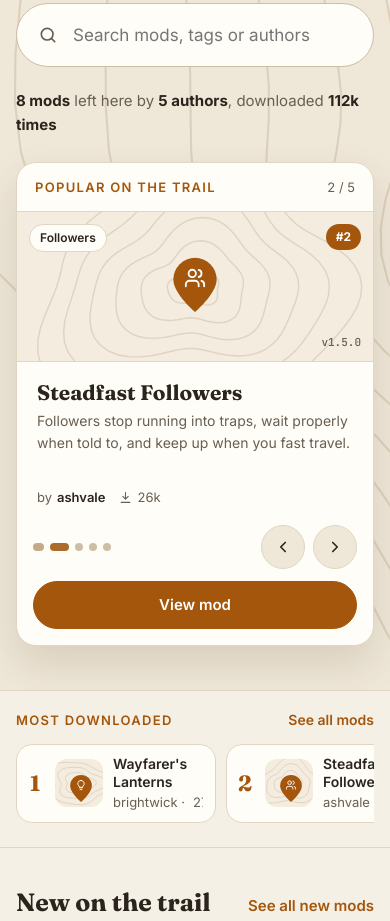
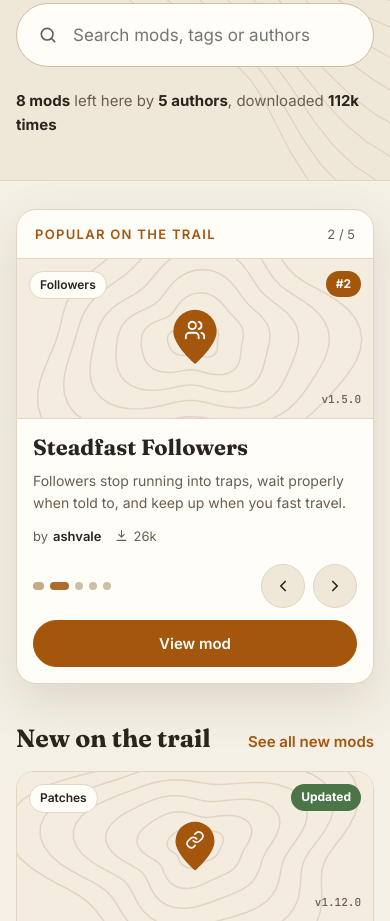
Before and after one commit to WaypointMods/waypointmods.github.io, a plain HTML site: page index.html in a window 390 px wide. Shown: the part 388-1309 px from the top of the page. Drawn offline with Linux system fonts and the light colour scheme.

Commit message:
Home: popular slider moves under the hero as a wide card; hero trail ends at a waypoint pin

```diff
--- a/assets/app.js
+++ b/assets/app.js
@@ -186,8 +186,10 @@
   const BACKDROPS = {
     hero: () => `<svg class="topo" viewBox="0 0 1440 640" preserveAspectRatio="xMidYMid slice" aria-hidden="true">
       ${contours(rings(1080, 300, 12, 46, 30, 0.6) + rings(240, 120, 6, 40, 34, 2.4), 1.3)}
-      <g class="trail"><path d="M420 690 C 520 600, 600 560, 700 540 S 820 470, 862 400" fill="none" stroke-width="3" stroke-dasharray="1 11" stroke-linecap="round" style="stroke: var(--accent)"/>
-      <circle cx="700" cy="540" r="7" style="fill: var(--moss)"/></g></svg>`,
+      <g class="trail"><path d="M560 690 C 660 610, 720 560, 830 520 S 1010 420, 1080 336" fill="none" stroke-width="3" stroke-dasharray="1 11" stroke-linecap="round" style="stroke: var(--accent)"/>
+      <circle cx="830" cy="520" r="7" style="fill: var(--moss)"/>
+      <ellipse cx="1080" cy="338" rx="30" ry="9" fill="none" stroke-width="1.5" style="stroke: var(--accent); opacity: .45"/>
+      <g transform="translate(1080 286)"><path d="M0 52C0 52-40 16-40-6a40 40 0 0 1 80 0C40 16 0 52 0 52z" style="fill: var(--accent)"/><circle cx="0" cy="-6" r="14" style="fill: var(--hero)"/></g></g></svg>`,
     share: () => `<svg class="topo" viewBox="0 0 1200 360" preserveAspectRatio="xMidYMid slice" aria-hidden="true">${contours(rings(1000, 300, 9, 40, 34, 1.3))}</svg>`
   };
   function backdrops() {
@@ -355,18 +357,7 @@
     document.querySelectorAll('[data-needs-mods]').forEach(s => { s.hidden = !mods.length; });
     $('#no-mods').hidden = !!mods.length;
     if (!mods.length) return;
-    const top = mods.slice().sort(SORTS.popular).slice(0, 5);
-    startSlider(top);
-    // "Most downloaded": the same top five as a quick ranked row under the hero.
-    $('#toprow').innerHTML = top.map((m, i) => {
-      const img = m.images && m.images[0];
-      return `<li><a class="top" href="mod.html?id=${encodeURIComponent(m.id)}">
-        <span class="top-n">${i + 1}</span>
-        <span class="top-thumb"><svg class="topo" viewBox="0 0 60 60" preserveAspectRatio="xMidYMid slice" aria-hidden="true">${contours(rings(30, 30, 4, 6, 7, seedOf(m.id)))}</svg>
-          ${pin(m.category)}${img ? `<img src="${esc(img)}" alt="" loading="lazy" referrerpolicy="no-referrer" onerror="this.remove()">` : ''}</span>
-        <span class="top-main"><b>${esc(m.name)}</b><small>${esc(authorLabel(m))} · ${svg('dl', 12)} ${fmtNum(m.totalDownloads)}</small></span>
-      </a></li>`;
-    }).join('');
+    startSlider(mods.slice().sort(SORTS.popular).slice(0, 5));
     // A mod is "New" until it gets a release after the day it was added, then "Updated".
     $('#fresh').innerHTML = mods.slice().sort(SORTS.fresh).slice(0, 4)
       .map(m => card(m, m.lastUpdated > m.created ? 'Updated' : 'New')).join('');
--- a/assets/style.css
+++ b/assets/style.css
@@ -155,25 +155,31 @@ h1, h2 { font-family: var(--serif); font-weight: 700; }
 }
 @media (prefers-reduced-motion: reduce) { .dot { transition: none; } }
 
-/* "Most downloaded" row under the hero */
-.toprow { border-bottom: 1px solid var(--border); }
-.toprow .wrap { padding-top: 22px; padding-bottom: 24px; }
-.toprow-head { display: flex; justify-content: space-between; align-items: baseline; gap: 12px; margin-bottom: 14px; }
-.toprow-head h2 { margin: 0; font-family: var(--sans); font-size: 13px; font-weight: 600; letter-spacing: .1em; text-transform: uppercase; color: var(--accent); }
-.toprow-head a { font-size: 14px; font-weight: 600; text-decoration: none; }
-/* One line that never wraps: on narrow screens it scrolls sideways (swipe on phones). */
-.toprow-list { list-style: none; margin: 0; padding: 0 0 4px; display: grid; grid-auto-flow: column; grid-auto-columns: minmax(200px, 1fr); gap: 10px; overflow-x: auto; scroll-snap-type: x mandatory; scrollbar-width: thin; }
-.toprow-list li { scroll-snap-align: start; }
-.top { display: flex; align-items: center; gap: 10px; padding: 10px 12px 10px 8px; height: 100%; background: var(--surface); border: 1px solid var(--border); border-radius: 16px; text-decoration: none; color: var(--text); transition: border-color .15s; }
-.top:hover { border-color: var(--accent); color: var(--text); }
-.top-n { font-family: var(--serif); font-weight: 700; font-size: 22px; color: var(--accent); width: 20px; text-align: center; flex: none; }
-.top-thumb { position: relative; width: 48px; height: 48px; border-radius: 12px; overflow: hidden; background: var(--cover); display: grid; place-items: center; flex: none; }
-.top-thumb .pin { transform: scale(.5); }
-.top-thumb img { position: absolute; inset: 0; width: 100%; height: 100%; object-fit: cover; }
-.top-main { min-width: 0; display: flex; flex-direction: column; }
-.top-main b { font-weight: 600; font-size: 14px; line-height: 1.3; display: -webkit-box; -webkit-line-clamp: 2; -webkit-box-orient: vertical; overflow: hidden; }
-.top-main small { color: var(--muted); font-size: 13px; display: inline-flex; align-items: center; gap: 4px; white-space: nowrap; overflow: hidden; }
-@media (max-width: 600px) { .toprow .wrap { padding-top: 18px; padding-bottom: 20px; } }
+/* "Popular on the trail" band under the hero: the slider as one wide card */
+.pop-band .wrap { padding-top: 40px; }
+.slider.wide { max-width: none; display: grid; grid-template-columns: minmax(0, 1.15fr) minmax(0, 1fr); grid-template-rows: auto 1fr auto; box-shadow: 0 18px 50px var(--shadow); }
+.slider.wide .slider-head { grid-column: 1 / -1; }
+.slider.wide #slide { grid-column: 1 / -1; grid-row: 2 / 4; }
+.slider.wide .slide { display: grid; grid-template-columns: minmax(0, 1.15fr) minmax(0, 1fr); height: 100%; }
+.slider.wide .slide .card-media { position: relative; }
+.slider.wide .slide .cover { height: 100%; min-height: 280px; border-bottom: 0; border-right: 1px solid var(--border); }
+.slider.wide .slide .pin { transform: scale(1.3); }
+.slider.wide .slide-body { padding: 28px 28px 96px; }
+.slider.wide .slide-body h3 { font-size: 30px; margin-bottom: 10px; }
+.slider.wide .slide-body p { font-size: 16px; -webkit-line-clamp: 4; min-height: 0; }
+.slider.wide .slider-ctrl { grid-column: 2; grid-row: 3; position: relative; z-index: 1; padding: 0 28px 24px; }
+@media (max-width: 760px) {
+  .slider.wide { display: block; }
+  .slider.wide .slide { display: block; }
+  .slider.wide .slide .cover { height: 160px; min-height: 0; border-right: 0; border-bottom: 1px solid var(--border); }
+  .slider.wide .slide .pin { transform: none; }
+  .slider.wide .slide-body { padding: 16px 16px 4px; }
+  .slider.wide .slide-body h3 { font-size: 22px; }
+  .slider.wide .slide-body p { font-size: 14px; -webkit-line-clamp: 3; }
+  .slider.wide .slider-ctrl { padding: 14px 16px 16px; flex-wrap: wrap; }
+  .slider.wide #slide-link { order: 1; flex-basis: 100%; }
+  .pop-band .wrap { padding-top: 28px; }
+}
 
 .section { padding: 56px 0 0; }
 .section-head { display: flex; justify-content: space-between; align-items: baseline; gap: 12px; margin-bottom: 18px; }
--- a/index.html
+++ b/index.html
@@ -24,7 +24,12 @@
           </form>
           <p class="hero-stats" id="hero-stats"></p>
         </div>
-        <section class="slider" id="slider" aria-roledescription="carousel" aria-label="Popular on the trail" data-needs-mods>
+      </div>
+    </section>
+
+    <section class="pop-band" data-needs-mods>
+      <div class="wrap">
+        <section class="slider wide" id="slider" aria-roledescription="carousel" aria-label="Popular on the trail" data-needs-mods>
           <div class="slider-head"><span>Popular on the trail</span><span id="slide-count"></span></div>
           <div id="slide" aria-live="off"></div>
           <div class="slider-ctrl" id="slider-ctrl">
@@ -36,13 +41,6 @@
             </div>
           </div>
         </section>
-      </div>
-    </section>
-
-    <section class="toprow" aria-labelledby="toprow-h" data-needs-mods>
-      <div class="wrap">
-        <div class="toprow-head"><h2 id="toprow-h">Most downloaded</h2><a href="browse.html">See all mods</a></div>
-        <ol class="toprow-list" id="toprow"></ol>
       </div>
     </section>
 
```
